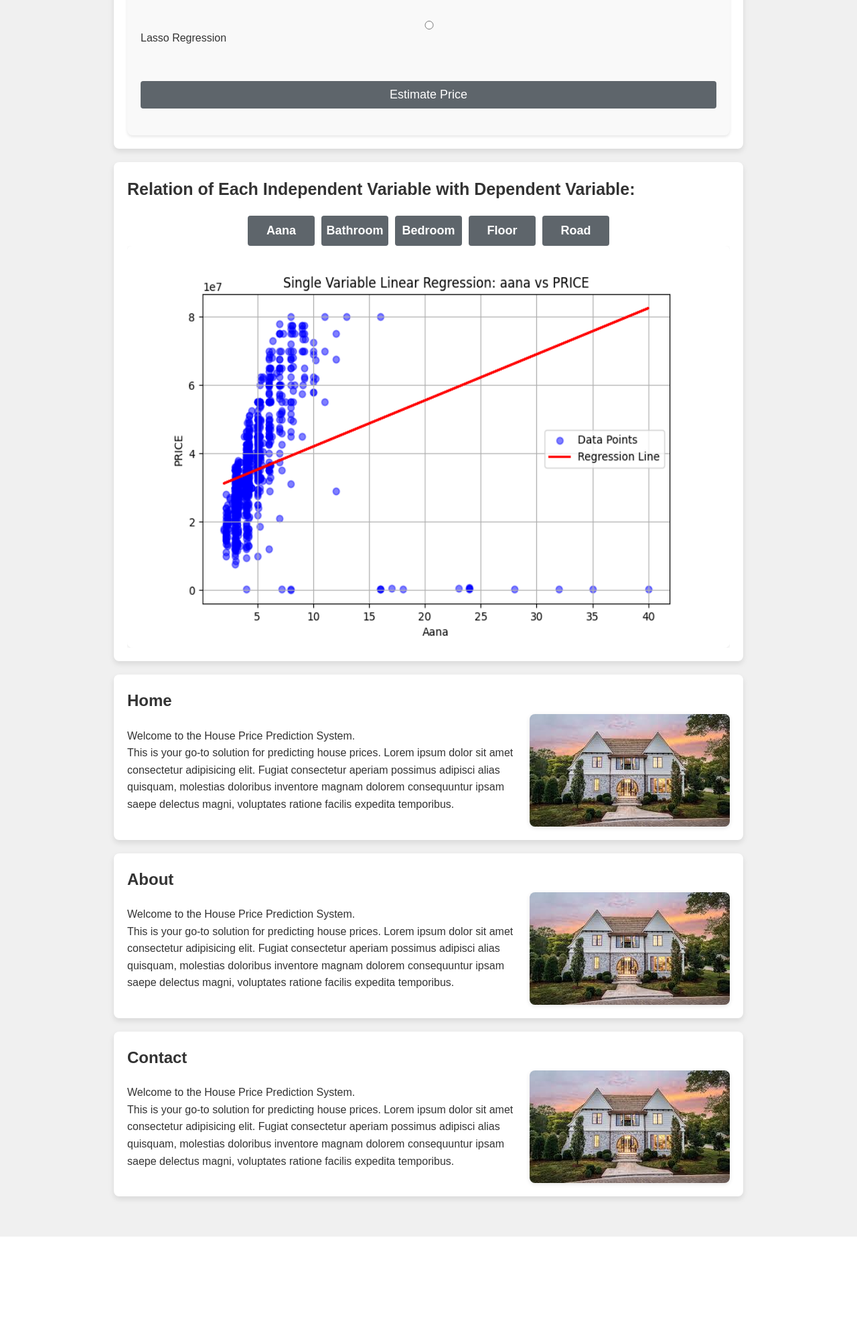
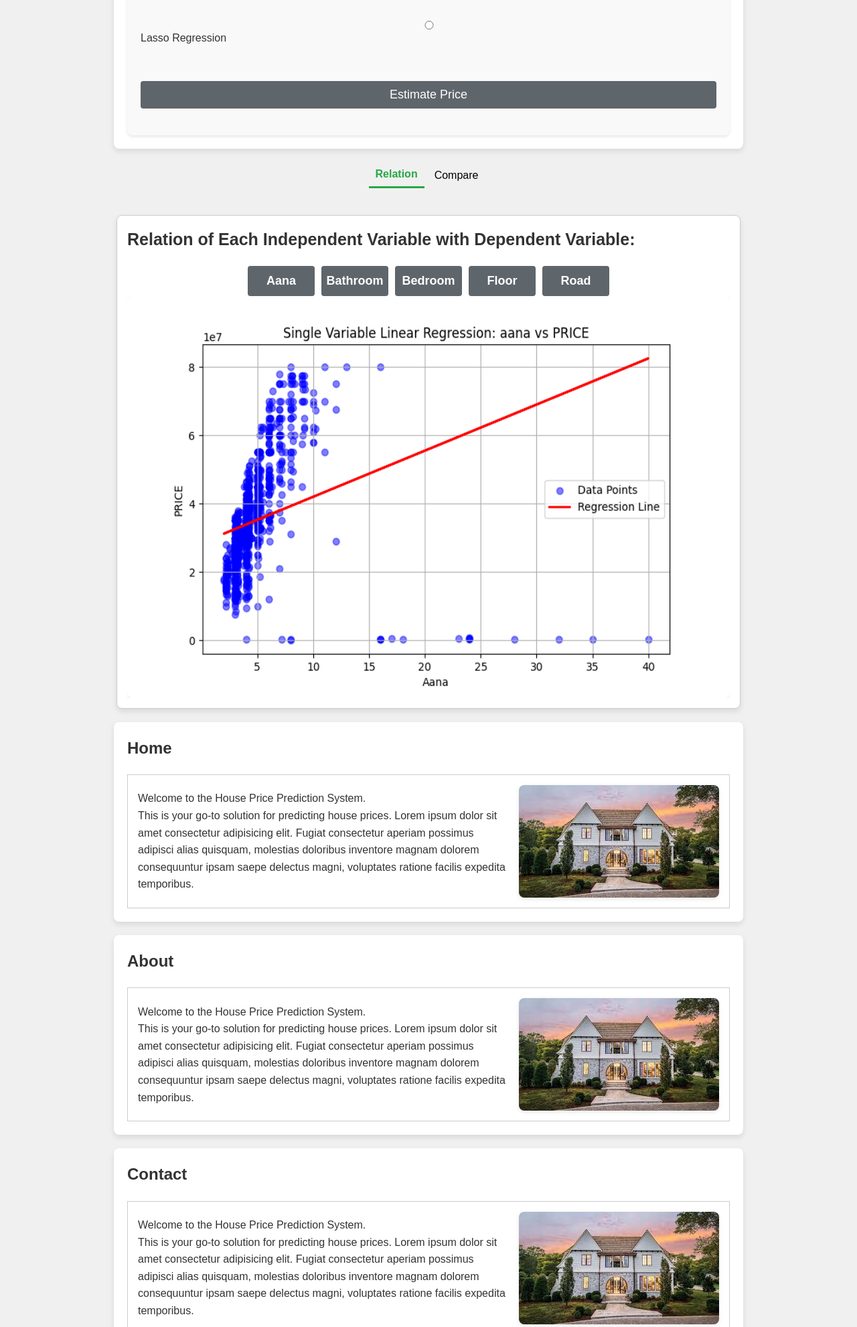
Before and after one commit to RonexCM/3rdProject, a PHP site: page / in a window 1280 px wide. Shown: the part 949-2930 px from the top of the page at 67% size. Before the commit the page ends 2795 px from the top, so only its background shows below. Run offline with PHP 8.4, Linux system fonts and the light colour scheme.

Commit message:
added comparevsrelation

```diff
--- a/client/Index.php
+++ b/client/Index.php
@@ -54,6 +54,52 @@
     <script src="app.js"></script>
     <link rel="stylesheet" href="style.css">
 </head>
+<style>
+    .tab {
+            display: inline-block;
+            padding: 10px 20px;
+            color: white;
+            text-align: center;
+            text-decoration: none;
+            margin-right: 5px;
+            cursor: pointer;
+        }
+
+        .tab.active {
+ /* Active tab color */
+        }
+
+        .content {
+            margin-top: 20px;
+            border: 1px solid #ccc;
+            padding: 15px;
+        }
+
+        .hidden {
+            display: none;
+        }
+        .actions a {
+        padding: 5px 10px;
+        margin:none;
+        color: black;
+        text-decoration: none;
+        font-size: 16px;
+
+}
+
+.actions a:hover {
+    color: black;
+
+}
+
+.actions a.active {
+    color: #28a745; /* Highlight active link in green */
+    text-decoration: none; /* Remove underline from active link */
+    font-weight: bold;
+    border-bottom:3px solid;
+}
+</style>
+
 <body>
     <header>
         <h1>House Price Prediction System</h1>
@@ -123,7 +169,20 @@
 
     </form>
     </div>
-    <div class="home" >
+    <div class="flex" style="display:flex; justify-content:center; align-items:center;">
+        <div class="actions">
+
+            <a  class="tab active" id="relationTab" onclick="showRelation()">Relation</a>
+        </div>
+        <div class="actions">
+
+            <a  class="tab" id="compareTab" onclick="showCompare()">Compare</a>
+        </div>
+    </div>
+    <div  id="compareDiv" class="content hidden home">
+                    Compare
+    </div>
+    <div  id="relationDiv" class="content home">
         <h1 style="font-size: 25px;">Relation of Each Independent Variable with Dependent Variable: </h1>
         <div class="btnContainer">
             <button onclick="showImage('Aana')">Aana</button>
@@ -146,7 +205,7 @@
                 <img src="Image/House.jpg" alt="House Image">
             </div>
         </div>
-    </div>
+    </di>
 
 
 <div class="about" id="about">
@@ -171,6 +230,27 @@
         <p>&copy; 2024 House Price Prediction System. All rights reserved.</p>
     </footer>
     <script>
+        function showRelation() {
+        // event.preventDefault();
+        document.getElementById('relationDiv').classList.remove('hidden');
+        document.getElementById('compareDiv').classList.add('hidden');
+        setActiveTab('relationTab');
+    }
+
+    function showCompare() {
+        // event.preventDefault();
+        document.getElementById('relationDiv').classList.add('hidden');
+        document.getElementById('compareDiv').classList.remove('hidden');
+        setActiveTab('compareTab');
+    }
+
+    function setActiveTab(activeTabId) {
+        const tabs = document.querySelectorAll('.tab');
+        tabs.forEach(tab => {
+            tab.classList.remove('active');
+        });
+        document.getElementById(activeTabId).classList.add('active');
+    }
         function resetForm() {
         // Reset all the input fields in the form
         document.querySelector('.form').reset();
```
